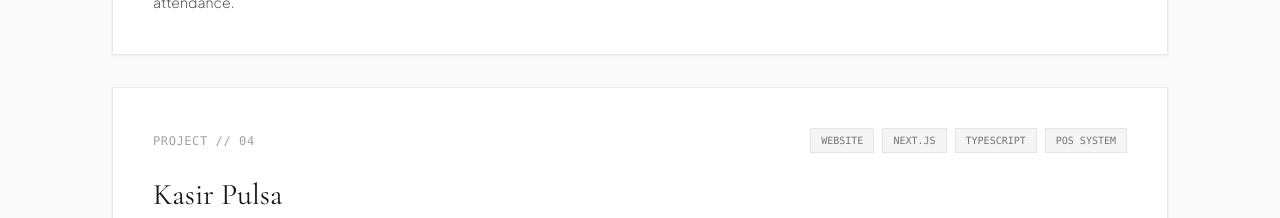
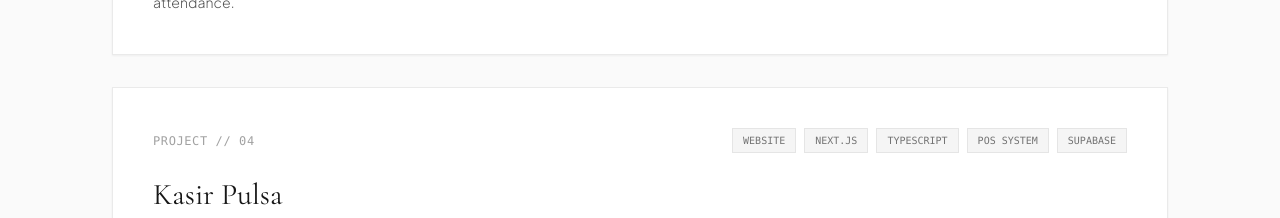
Before and after one commit to Naufal002/websiteku, a Next.js app: page / in a window 1280 px wide. Shown: the part 4460-4678 px from the top of the page. Built offline with nearby package versions, Linux system fonts and the light colour scheme.

Commit message:
[Naufal] update

```diff
--- a/app/components/ArtifactsSection.tsx
+++ b/app/components/ArtifactsSection.tsx
@@ -27,7 +27,7 @@ export default function ArtifactsSection() {
     },
     {
       id: "PROJECT // 04",
-      tags: ["Website", "Next.js", "TypeScript", "POS System"],
+      tags: ["Website", "Next.js", "TypeScript", "POS System", "Supabase"],
       title: "Kasir Pulsa",
       description:
         "A web-based POS cashier system tailored for mobile credit and digital top-up sales, seamlessly integrated with barcode scanners and thermal receipt printers for fast checkout workflows.",
```
